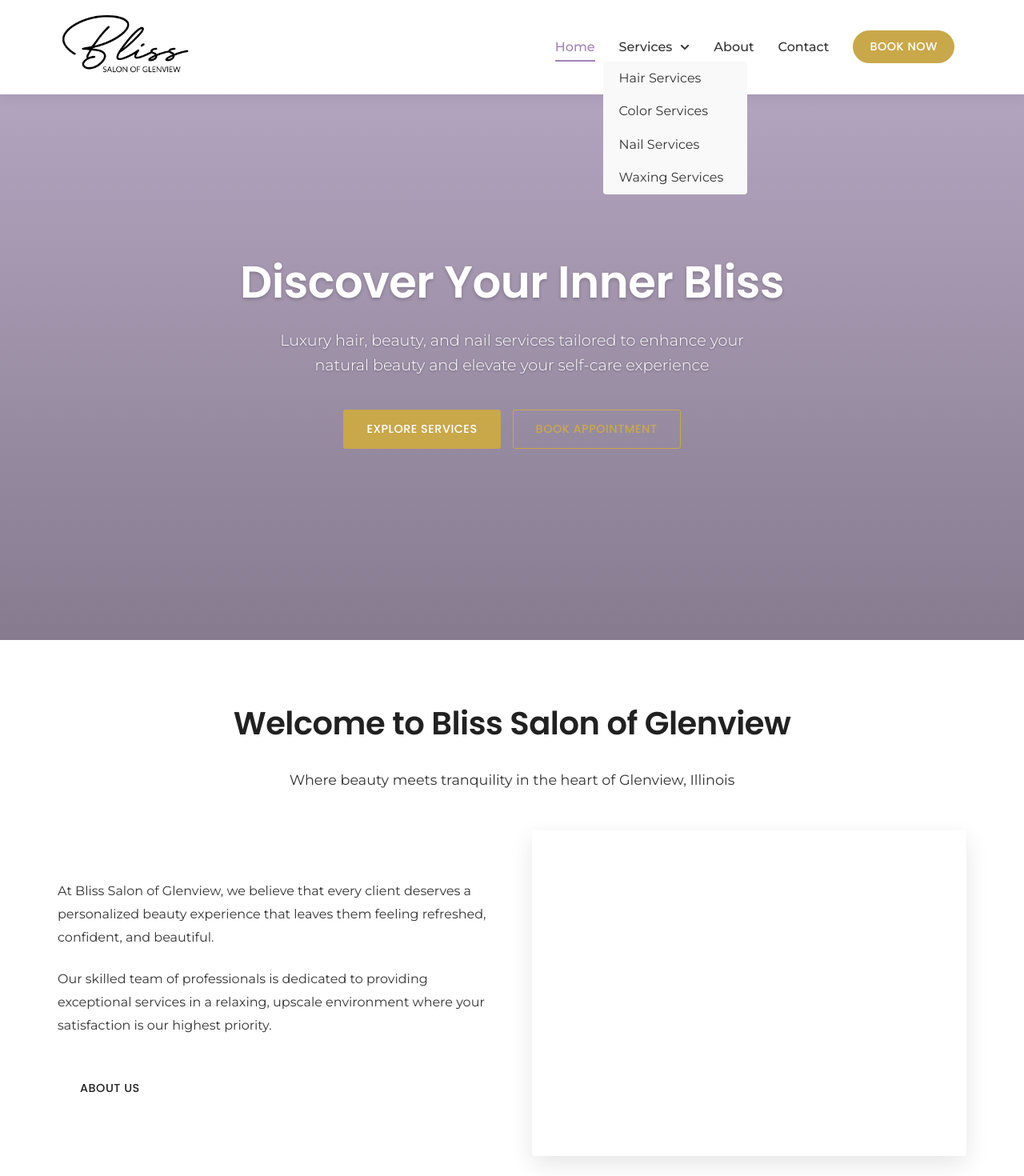
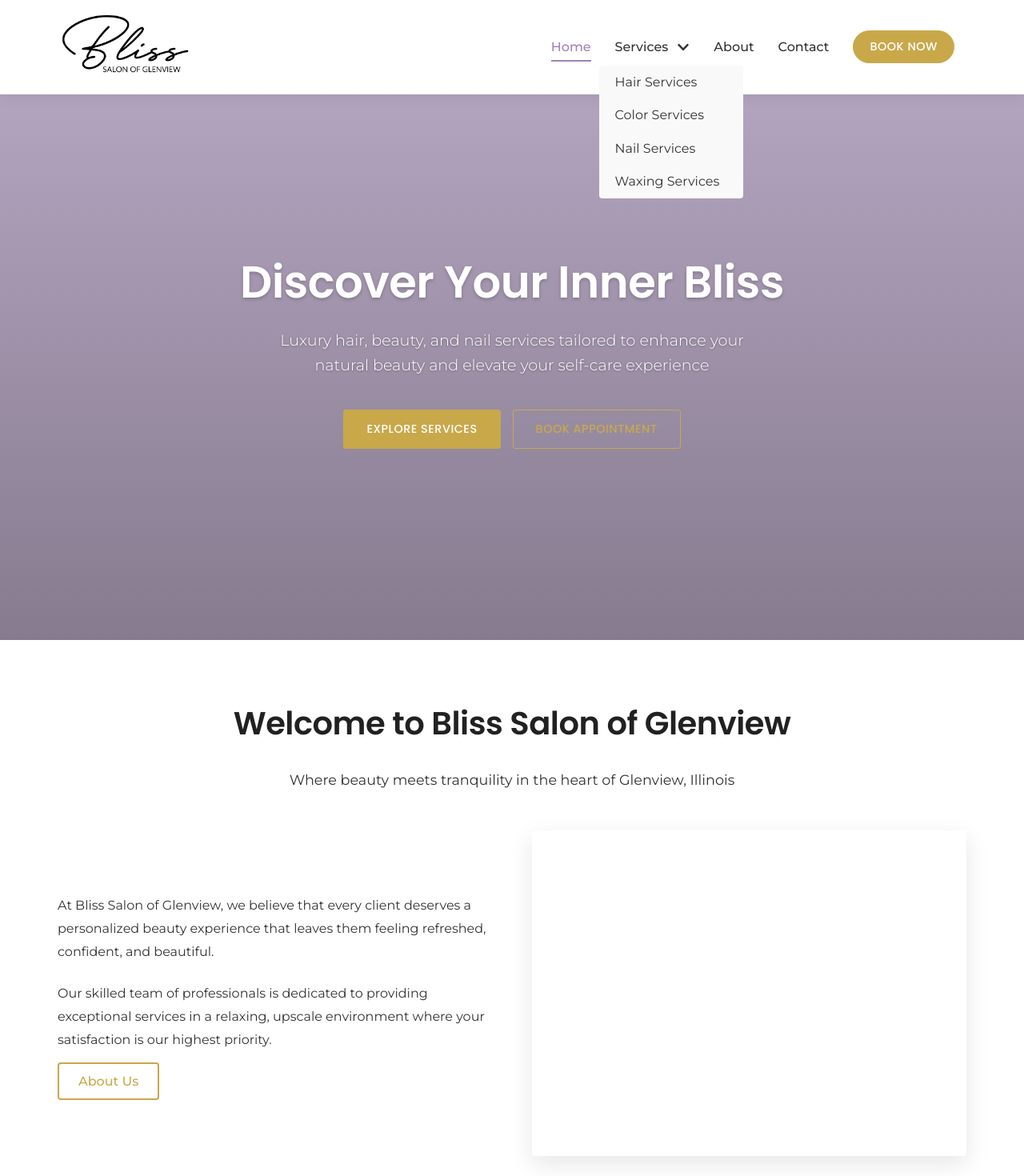
Before and after one commit to G-Gewargis/bliss-glenview, a React (Vite) app: page / in a window 1280 px wide. Shown: the top 1470 px of the page at 80% size. Built offline with nearby package versions, Linux system fonts and the light colour scheme.

Commit message:
Enhance Navbar dropdown layout and styling; update HomePage button to outline style

```diff
--- a/src/components/Navbar.jsx
+++ b/src/components/Navbar.jsx
@@ -77,8 +77,12 @@ const Navbar = () => {
               className={`dropdown-toggle ${location.pathname === '/services' ? 'active' : ''}`}
               onClick={() => setServicesDropdownOpen(!servicesDropdownOpen)}
             >
-              <Link to="/services" className="services-link">Services</Link> <FaChevronDown className="dropdown-icon" />
+            <div className="dropdown-flex">
+              <Link to="/services" className="services-link">Services</Link>
+              <FaChevronDown className="dropdown-icon" />
             </div>
+          </div>
+
             <ul className={`dropdown-menu ${servicesDropdownOpen ? 'show' : ''}`}>
               <li>
                 <Link to="/services#hair">Hair Services</Link>
--- a/src/components/Navbar.scss
+++ b/src/components/Navbar.scss
@@ -66,9 +66,16 @@
     font-size: 1.5rem;
     cursor: pointer;
     transition: color 0.3s ease;
+    padding: 8px;
+    z-index: 1001; // Higher z-index to appear above the menu
 
     &:focus {
       outline: none;
+    }
+
+    // When menu is open, change the color to ensure visibility
+    .navbar.active & {
+      color: $text; // Or any color that will contrast with the menu background
     }
   }
 
@@ -125,13 +132,32 @@
         }
 
         .dropdown-toggle {
-          &:hover + .dropdown-menu,
-          &:focus + .dropdown-menu {
-            opacity: 1;
-            visibility: visible;
-            transform: translateY(0);
+            width: 100%;
+
+            .dropdown-flex {
+              display: flex;
+              justify-content: space-between;
+              align-items: center;
+              width: 100%;
+              padding: 10px 0;
+            }
+
+            .services-link {
+              flex: 1;
+              padding-right: 10px;
+              text-align: left;
+              color: inherit;
+              text-decoration: none;
+            }
+
+            .dropdown-icon {
+              font-size: 1rem;
+              margin-left: 1px;
+              color: $text;
+              pointer-events: auto;
+            }
           }
-        }
+
 
         .dropdown-menu {
           position: absolute;
@@ -228,6 +254,24 @@
         right: 0;
       }
 
+      // Add a dedicated close button inside the menu
+      .close-menu-btn {
+        position: absolute;
+        top: 20px;
+        right: 20px;
+        background: none;
+        border: none;
+        color: $text;
+        font-size: 1.5rem;
+        cursor: pointer;
+        padding: 8px;
+        display: block;
+
+        &:hover {
+          color: $pastel-hover;
+        }
+      }
+
       li {
         margin: 10px 0;
         width: 100%;
@@ -261,7 +305,7 @@
             overflow: hidden;
             transition: max-height 0.3s ease;
             padding: 0;
-            margin-top: 5px;
+            margin-top: 0px;
 
             &.show {
               max-height: 500px;
--- a/src/pages/HomePage.jsx
+++ b/src/pages/HomePage.jsx
@@ -76,7 +76,8 @@ const HomePage = () => {
             <div className="welcome-text fade-in">
               <p>At Bliss Salon of Glenview, we believe that every client deserves a personalized beauty experience that leaves them feeling refreshed, confident, and beautiful.</p>
               <p>Our skilled team of professionals is dedicated to providing exceptional services in a relaxing, upscale environment where your satisfaction is our highest priority.</p>
-              <Link to="/about" className="btn">About Us</Link>
+              <Link to="/about" className="btn-outline">About Us</Link>
+
             </div>
             <div className="welcome-image fade-in">
               <div className="image-container">
--- a/src/pages/HomePage.scss
+++ b/src/pages/HomePage.scss
@@ -93,6 +93,21 @@
       .btn {
         margin-top: 1rem;
       }
+      .btn-outline {
+        border: 2px solid $accent;
+        background-color: transparent;
+        color: $accent;
+        padding: 0.75rem 1.5rem;
+        border-radius: 4px;
+        font-weight: 500;
+        transition: all 0.3s ease;
+
+        &:hover {
+          background-color: $accent;
+          color: $white;
+        }
+      }
+
     }
 
     &-image {
```
